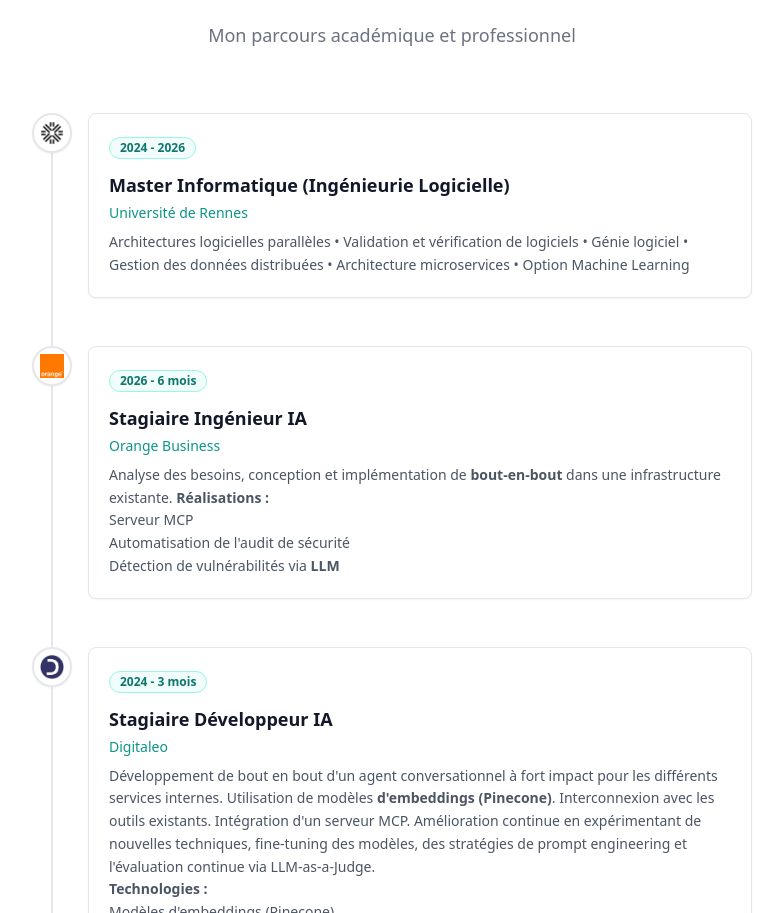
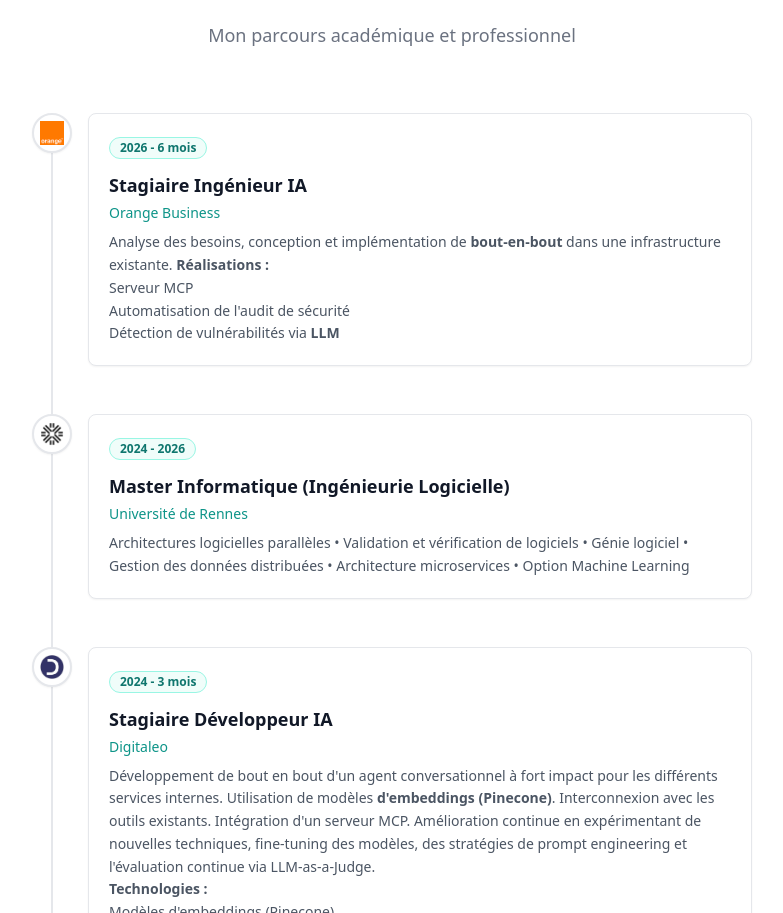
Before and after one commit to Bigchef-dev/Bigchef-dev.github.io, a React (Vite) app: page / in a window 1280 px wide. Shown: the part 953-1866 px from the top of the page, without its empty margins (248-1031 px from the left). Built offline with nearby package versions, Linux system fonts and the light colour scheme.

Commit message:
refactor: reorder timeline entries for consistency

```diff
--- a/src/data/timeline.ts
+++ b/src/data/timeline.ts
@@ -10,18 +10,18 @@
 
 const rawTimelineData = [
   {
+    id: 2,
+    year: '2026 - 6 mois',
+    type: 'work',
+    logo: '/src/assets/orange.png',
+    images: ['/src/assets/orange.png'],
+  },
+  {
     id: 1,
     year: '2024 - 2026',
     type: 'education',
     logo: '/src/assets/UNIRENNES_avatar_1.png',
     images: ['/src/assets/UNIRENNES_avatar_1.png'],
-  },
-  {
-    id: 2,
-    year: '2026 - 6 mois',
-    type: 'work',
-    logo: '/src/assets/orange.png',
-    images: ['/src/assets/orange.png'],
   },
   {
     id: 3,
```
